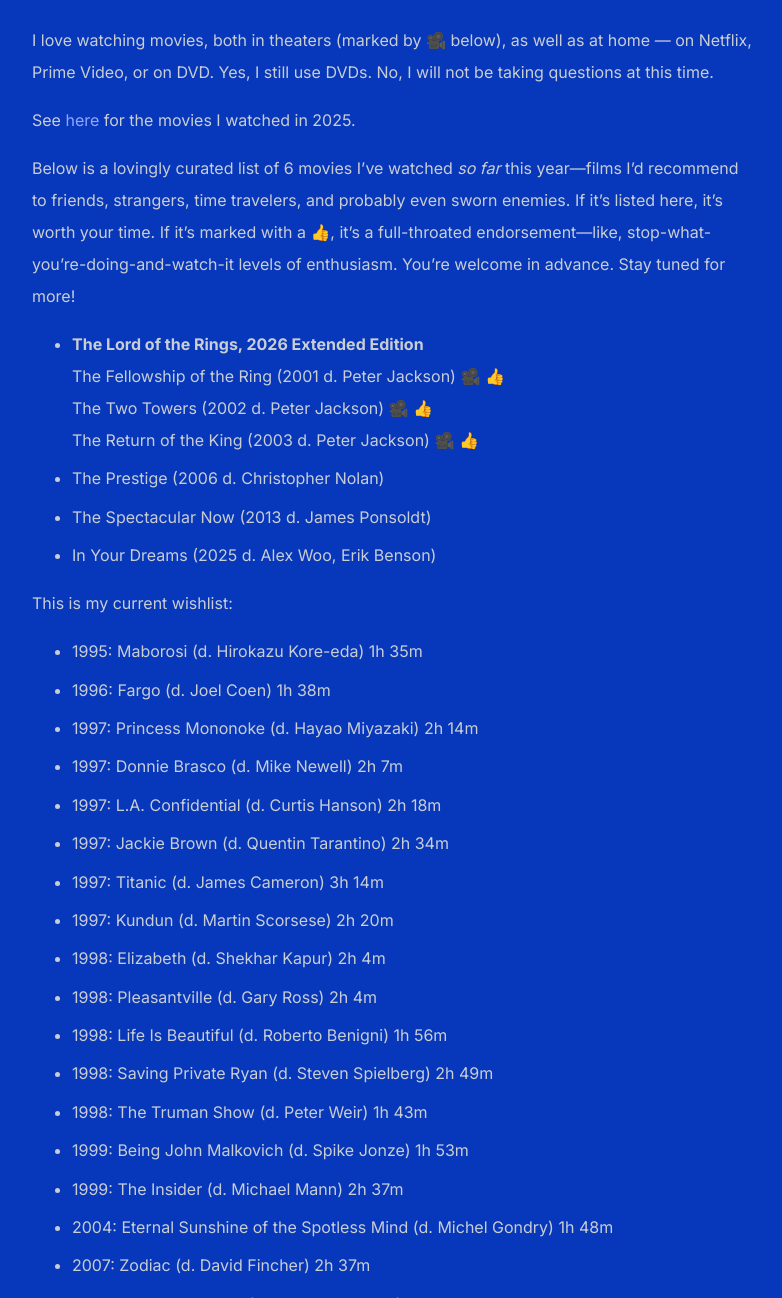
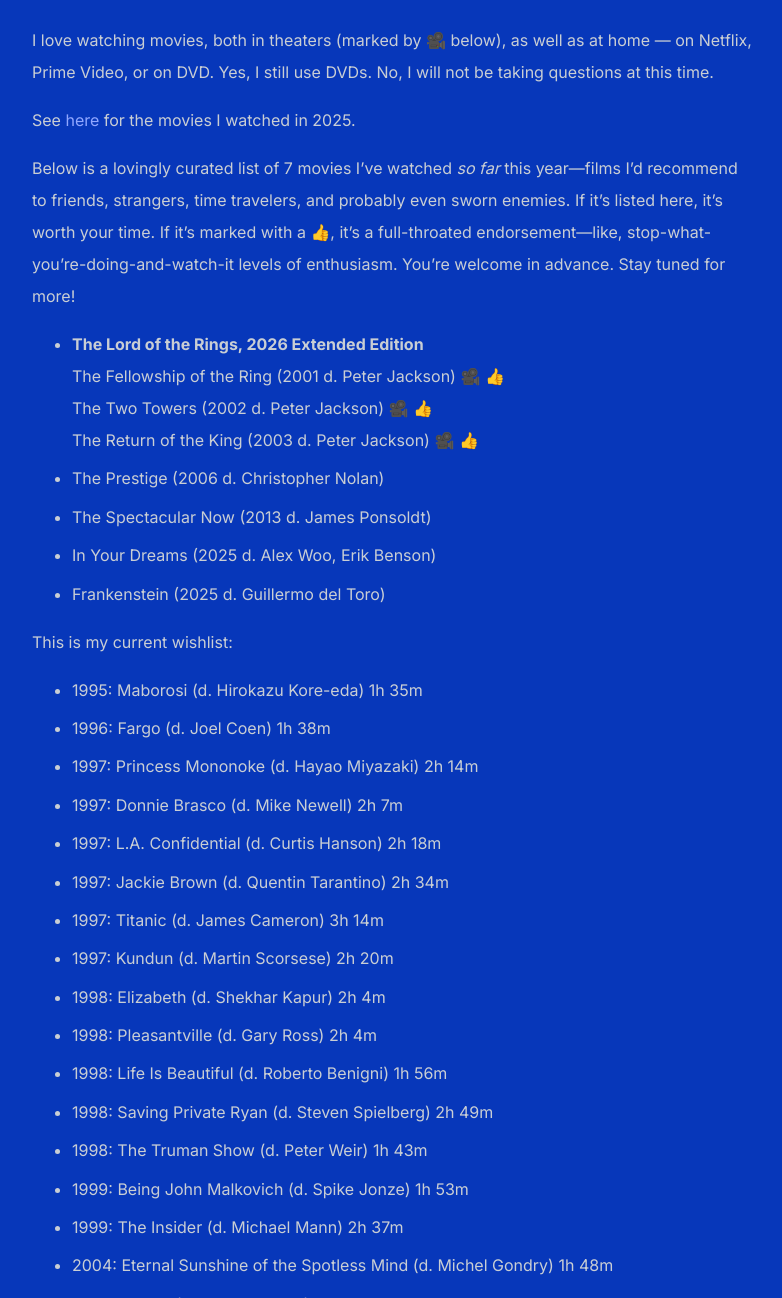
Before and after one commit to shihankanungo/shihankanungo.github.io, a Jekyll site: the page built from movies.md, in a window 1280 px wide and 1400 px high, scrolled down 898 px, cut to the strip 102-1400 px from the top of the window. Shown: the whole strip, without its empty margins (248-1030 px from the left). Built offline with Jekyll 4.4.1, drawn with Linux system fonts in a browser that asks for light colours; some of the changed text lies outside the part shown.

Commit message:
Update movies.md

```diff
--- a/movies.md
+++ b/movies.md
@@ -14,7 +14,7 @@
 
 See [here](https://shihankanungo.github.io/wrapped-2025#movies) for the movies I watched in 2025.
 
-Below is a lovingly curated list of 6 movies I've watched *so far* this year&mdash;films I'd recommend to friends, strangers, time travelers, and probably even sworn enemies. If it’s listed here, it’s worth your time. If it’s marked with a 👍, it's a full-throated endorsement&mdash;like, stop-what-you're-doing-and-watch-it levels of enthusiasm. You're welcome in advance. Stay tuned for more!
+Below is a lovingly curated list of 7 movies I've watched *so far* this year&mdash;films I'd recommend to friends, strangers, time travelers, and probably even sworn enemies. If it’s listed here, it’s worth your time. If it’s marked with a 👍, it's a full-throated endorsement&mdash;like, stop-what-you're-doing-and-watch-it levels of enthusiasm. You're welcome in advance. Stay tuned for more!
 
 - **The Lord of the Rings, 2026 Extended Edition** <br>
   The Fellowship of the Ring (2001 d. Peter Jackson) 🎥 👍 <br>
@@ -23,6 +23,7 @@
 - The Prestige (2006 d. Christopher Nolan)
 - The Spectacular Now (2013 d. James Ponsoldt)
 - In Your Dreams (2025 d. Alex Woo, Erik Benson)
+- Frankenstein (2025 d. Guillermo del Toro)
 
 This is my current wishlist:
 
```
Also changed, not shown: other parts of movies.md (+0 -1 lines).
